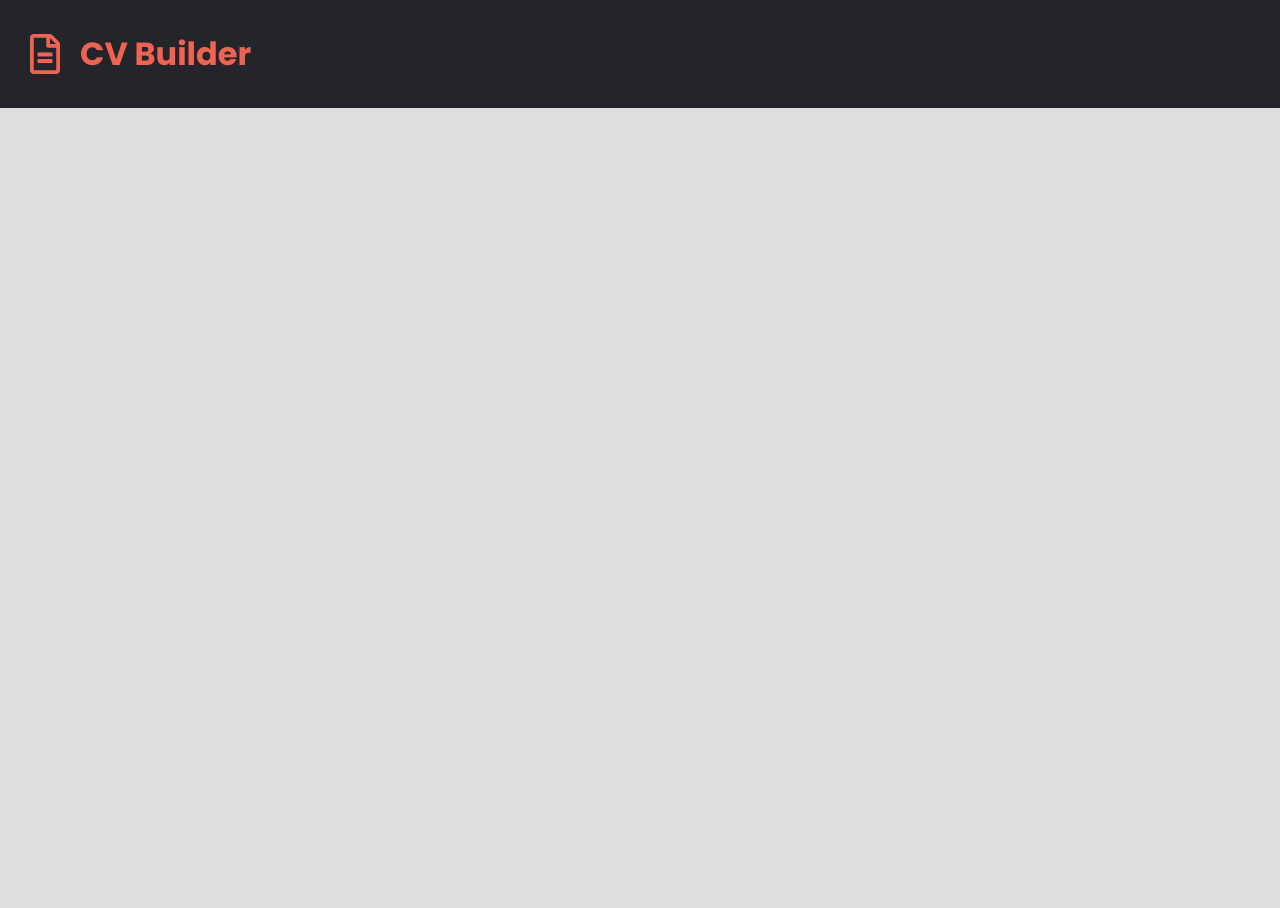
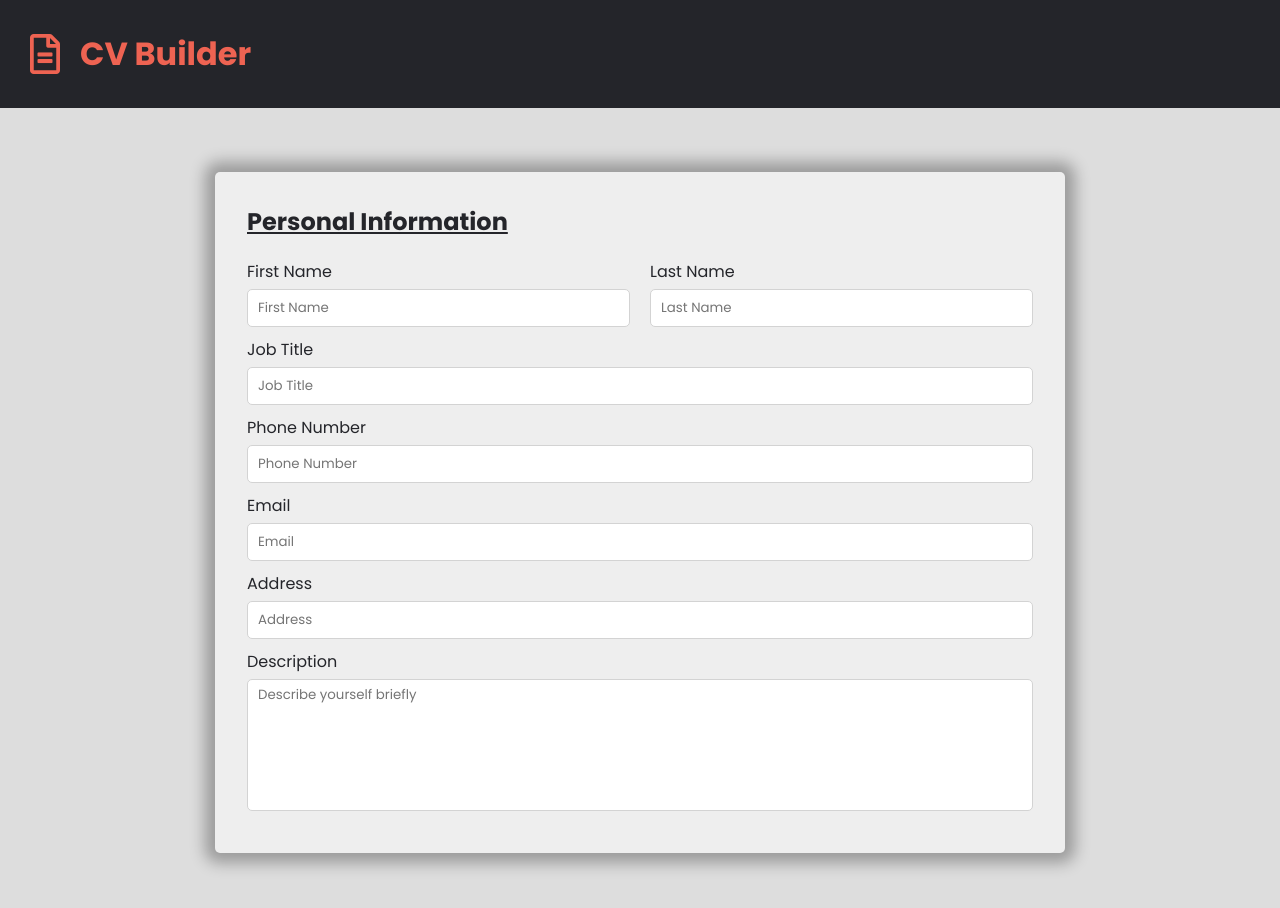
Before and after one commit to mirza-adnan/cv-builder, a React (Create React App) app: page / in a window 1280 px wide. Shown: the top 908 px of the page. Before the commit the page ends 800 px from the top, so only its background shows below. Built offline with nearby package versions, Linux system fonts and the light colour scheme.

Commit message:
designed the personal information section

```diff
--- a/public/index.html
+++ b/public/index.html
@@ -1,15 +1,21 @@
 <!DOCTYPE html>
 <html lang="en">
-  <head>
+
+<head>
     <meta charset="utf-8" />
     <meta name="viewport" content="width=device-width, initial-scale=1" />
-    <title>CV Maker</title>
-    <link rel="stylesheet" href="https://cdnjs.cloudflare.com/ajax/libs/font-awesome/5.15.3/css/all.min.css" integrity="sha512-iBBXm8fW90+nuLcSKlbmrPcLa0OT92xO1BIsZ+ywDWZCvqsWgccV3gFoRBv0z+8dLJgyAHIhR35VZc2oM/gI1w==" crossorigin="anonymous" />
+    <title>CV Builder</title>
+    <link rel="stylesheet" href="https://cdnjs.cloudflare.com/ajax/libs/font-awesome/5.15.3/css/all.min.css"
+        integrity="sha512-iBBXm8fW90+nuLcSKlbmrPcLa0OT92xO1BIsZ+ywDWZCvqsWgccV3gFoRBv0z+8dLJgyAHIhR35VZc2oM/gI1w=="
+        crossorigin="anonymous" />
     <link rel="preconnect" href="https://fonts.gstatic.com">
     <link href="https://fonts.googleapis.com/css2?family=Poppins:wght@400;500;700&display=swap" rel="stylesheet">
-  </head>
-  <body>
+    <link href="https://fonts.googleapis.com/css2?family=Material+Icons" rel="stylesheet">
+</head>
+
+<body>
     <noscript>You need to enable JavaScript to run this app.</noscript>
     <div id="root"></div>
-  </body>
+</body>
+
 </html>
--- a/src/App.css
+++ b/src/App.css
@@ -2,6 +2,7 @@
 	--clr-orange: #ee6352;
 	--clr-black: #24252a;
 	--clr-gray: #ddd;
+	--input-border: #d3d3d3;
 }
 
 * {
@@ -11,7 +12,7 @@
 }
 
 body {
-    font-family: "Poppins", sans-serif;
+	font-family: 'Poppins', sans-serif;
 	background-color: var(--clr-gray);
 }
 
@@ -23,7 +24,73 @@ header {
 	padding: 30px;
 }
 
-.fa-file-alt {
+i.fa-file-alt {
 	font-size: 2.5rem;
 	margin-right: 20px;
 }
+
+/* form styling */
+main {
+	display: flex;
+	justify-content: center;
+	padding: 4rem 0px;
+}
+
+.cv-form {
+	width: 90%;
+	max-width: 850px;
+	padding: 2rem;
+	background-color: rgb(238, 238, 238);
+	-webkit-box-shadow: 0px 0px 15px 10px rgba(0, 0, 0, 0.3);
+	box-shadow: 0px 0px 15px 10px rgba(0, 0, 0, 0.3);
+	border-radius: 5px;
+	color: var(--clr-black);
+}
+
+.cv-form h2 {
+	text-decoration: underline;
+	margin-bottom: 20px;
+}
+
+.double-field {
+	display: flex;
+	gap: 20px;
+}
+
+.field {
+	display: flex;
+	flex-direction: column;
+	flex: 1;
+	margin-bottom: 10px;
+}
+
+.text-input {
+	width: 100%;
+	border-radius: 5px;
+	border: solid 1.5px var(--input-border);
+	outline: none;
+	padding: 8px 10px;
+	margin-top: 5px;
+	font-family: 'Poppins', sans-serif;
+	transition: box-shadow 0.3s;
+}
+
+.text-input:hover,
+.text-input:focus {
+	box-shadow: 0px 0px 5px 2px var(--input-border);
+}
+
+textarea {
+	padding: 5px 10px;
+	border: solid 1.5px var(--input-border);
+	outline: none;
+	border-radius: 5px;
+	font-family: 'Poppins', sans-serif;
+	margin-top: 5px;
+	resize: none;
+}
+
+textarea:hover,
+textarea:focus {
+	box-shadow: 0px 0px 5px 2px var(--input-border);
+}
--- a/src/App.js
+++ b/src/App.js
@@ -1,13 +1,19 @@
-import React, { Component } from "react"
-import "./App.css"
-import Personal from "./components/Form/Personal"
-import Header from "./components/Header"
+import React, { Component } from 'react';
+import './App.css';
+import Main from './components/Main';
+import Header from './components/Header';
 
 class App extends Component {
-  render () {
+	constructor(props) {
+		super(props);
+		this.state = {};
+	}
+
+	render() {
 		return (
 			<div>
 				<Header />
+				<Main />
 			</div>
 		);
 	}
--- a/src/components/Form/Form.js
+++ b/src/components/Form/Form.js
@@ -1,9 +1,10 @@
-import React from 'react'
+import React from 'react';
+import Personal from './Personal';
 
 export default function Form(props) {
-    return (
-        <div>
-
-        </div>
-    )
+	return (
+		<form className='cv-form'>
+			<Personal />
+		</form>
+	);
 }
--- a/src/components/Form/Personal.js
+++ b/src/components/Form/Personal.js
@@ -1,9 +1,86 @@
-import React from 'react'
+import React from 'react';
 
 export default function Personal(props) {
-    return (
-        <div>
-            <input type="text" />
-        </div>
-    )
+	return (
+		<div className='personal-info'>
+			<h2>Personal Information</h2>
+			<div className='double-field'>
+				<div className='field'>
+					<label htmlFor='firstName'>First Name</label>
+					<input
+						type='text'
+						name='firstName'
+						class='text-input'
+						placeholder='First Name'
+						autoComplete='off'
+						id='firstName'
+					/>
+				</div>
+				<div className='field'>
+					<label htmlFor='lastName'>Last Name</label>
+					<input
+						type='text'
+						name='lastName'
+						class='text-input'
+						placeholder='Last Name'
+						autoComplete='off'
+						id='lastName'
+					/>
+				</div>
+			</div>
+			<div className='field'>
+				<label htmlFor='jobTitle'>Job Title</label>
+				<input
+					type='text'
+					name='jobTitle'
+					class='text-input'
+					placeholder='Job Title'
+					autoComplete='off'
+					id='jobTitle'
+				/>
+			</div>
+			<div className='field'>
+				<label htmlFor='phoneNumber'>Phone Number</label>
+				<input
+					type='text'
+					name='phoneNumber'
+					class='text-input'
+					placeholder='Phone Number'
+					autoComplete='off'
+					id='phoneNumber'
+				/>
+			</div>
+			<div className='field'>
+				<label htmlFor='email'>Email</label>
+				<input
+					type='email'
+					name='email'
+					class='text-input'
+					placeholder='Email'
+					autoComplete='off'
+					id='email'
+				/>
+			</div>
+			<div className='field'>
+				<label htmlFor='address'>Address</label>
+				<input
+					type='text'
+					name='address'
+					class='text-input'
+					placeholder='Address'
+					autoComplete='off'
+					id='address'
+				/>
+			</div>
+			<div className='field'>
+				<label htmlFor='description'>Description</label>
+				<textarea
+					name='description'
+					id='description'
+					cols='30'
+					rows='6'
+					placeholder='Describe yourself briefly'></textarea>
+			</div>
+		</div>
+	);
 }
--- a/src/components/Header.js
+++ b/src/components/Header.js
@@ -3,7 +3,7 @@ import React from 'react'
 export default function Header() {
     return (
         <header>
-            <i class="far fa-file-alt"></i>
+            <i className="far fa-file-alt"></i>
             <h1>CV Builder</h1>
         </header>
     )
--- /dev/null
+++ b/src/components/Main.js
@@ -0,0 +1,12 @@
+import React from 'react';
+import Form from './Form/Form';
+
+function Main() {
+	return (
+		<main>
+			<Form />
+		</main>
+	);
+}
+
+export default Main;
```
Lines whose indentation alone changed are shown as unchanged.
